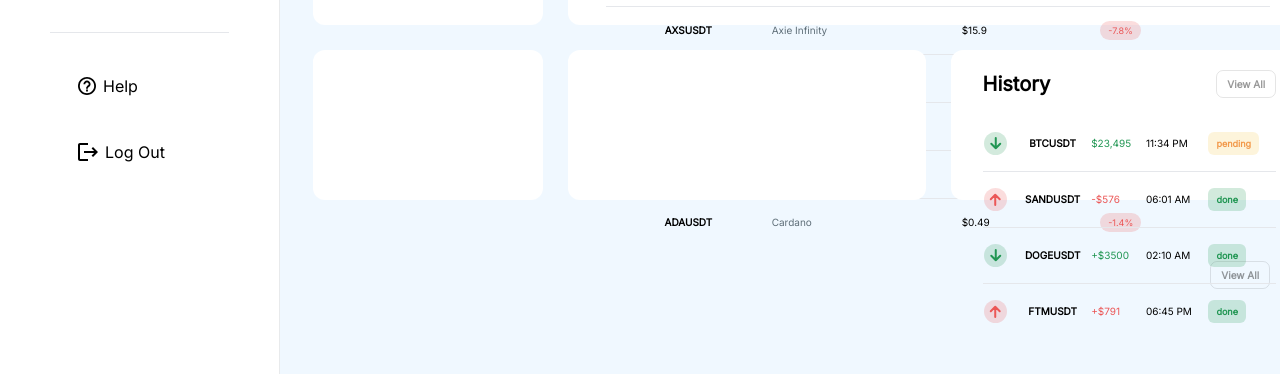
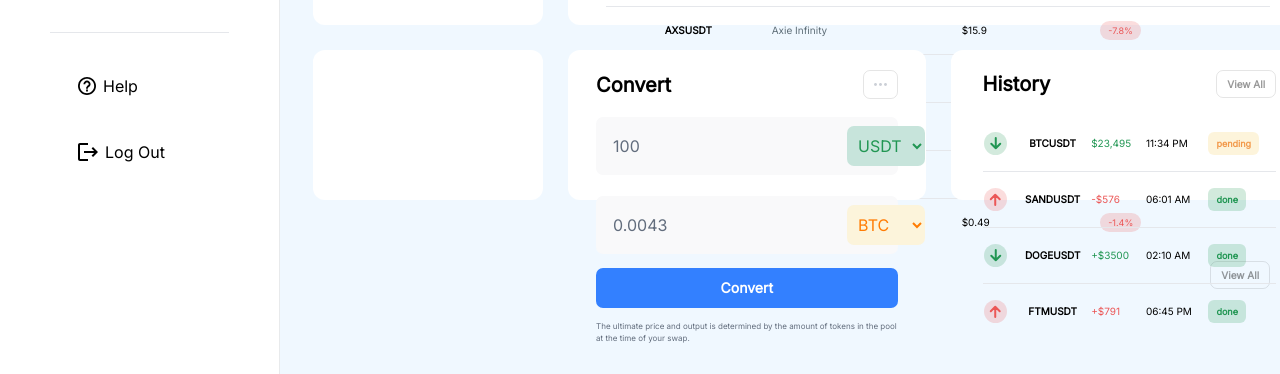
Before and after one commit to Joyontokarmakar/react-dashboard, a React (Vite) app: page / in a window 1280 px wide. Shown: the part 426-800 px from the top of the page. Built offline with nearby package versions, Linux system fonts and the light colour scheme.

Commit message:
convert card design done

```diff
--- a/src/components/dashboard/HistoryTable.jsx
+++ b/src/components/dashboard/HistoryTable.jsx
@@ -13,7 +13,7 @@ const HistoryTable = () => {
         <div>
             <div className={'mb-[18px] flex justify-between items-center'}>
                 <h2 className={'cardTitle'}>History</h2>
-                <button className={'viewAllBtn'}>View All</button>
+                <button className={'viewAllBtn px-[10px] py-[2px]'}>View All</button>
             </div>
             <table className={'w-full'}>
                 <tbody>
--- a/src/components/dashboard/MarketTable.jsx
+++ b/src/components/dashboard/MarketTable.jsx
@@ -41,7 +41,7 @@ const MarketTable = () => {
                     }
                 </tbody>
             </table>
-            <button className={'viewAllBtn block ml-auto mt-[15px]'}>View All</button>
+            <button className={'viewAllBtn block ml-auto mt-[15px] px-[10px] py-[2px]'}>View All</button>
         </div>
     )
 }
--- /dev/null
+++ b/src/components/dashboard/currencyConvert.jsx
@@ -0,0 +1,39 @@
+import menuDots from "../../assets/svgIcon/dots.svg"
+const CurrencyConvert = () => {
+    return (
+        <div>
+            <div className={'mb-[18px] flex justify-between items-center'}>
+                <h2 className={'cardTitle'}>Convert</h2>
+                <button className={'viewAllBtn px-[10px] py-3'}>
+                    <img src={menuDots} alt=""/>
+                </button>
+            </div>
+
+            <div>
+                <div className={'converterBody'}>
+                    <input type="text" value={'100'} className={'bg-transparent text-ashColor1 focus:outline-none'}/>
+                    <select name="" id="" className={'bg-lightGreen2 dark:bg-darkGreen2 text-lightGreen dark:text-darkGreen rounded-[7px] px-[7px] py-[9px]'}>
+                        <option value="usd" selected>USDT</option>
+                        <option value="btc">BTC</option>
+                        <option value="eth">ETH</option>
+                        <option value="sol">SOL</option>
+                        <option value="axs">AXS</option>
+                    </select>
+                </div>
+                <div className={'converterBody mt-[21px]'}>
+                    <input type="text" value={'0.0043'} className={'bg-transparent text-ashColor1 focus:outline-none'}/>
+                    <select name="" id="" className={'bg-lightOrange3 dark:bg-darkOrange3 text-lightOrange4 dark:text-darkOrange4 rounded-[7px] px-[7px] py-[9px]'}>
+                        <option value="usd">USDT</option>
+                        <option value="btc" selected>BTC</option>
+                        <option value="eth">ETH</option>
+                        <option value="sol">SOL</option>
+                        <option value="axs">AXS</option>
+                    </select>
+                </div>
+                <button className={'mt-[14px] py-2.5 rounded-[7px] block w-full text-sm font-semibold bg-lightBlue6 dark:bg-darkBlue6 text-white dark:text-darkPrimaryColor'}>Convert</button>
+                <p className={'mt-3 text-[8px] font-normal text-ashColor1'}>The ultimate price and output is determined by the amount of tokens in the pool at the time of your swap.</p>
+            </div>
+        </div>
+    )
+}
+export default CurrencyConvert
--- a/src/index.css
+++ b/src/index.css
@@ -43,7 +43,7 @@
 }
 
 .viewAllBtn{
-    @apply px-[10px] py-[2px] text-[10px] leading-[22px] font-semibold rounded-[7px] text-lightAsh3 dark:text-darkAsh3 border-[0.4px] border-lightAsh4 dark:border-darkAsh4
+    @apply text-[10px] leading-[22px] font-semibold rounded-[7px] text-lightAsh3 dark:text-darkAsh3 border-[0.4px] border-lightAsh4 dark:border-darkAsh4
 }
 
 .tableRow{
@@ -52,3 +52,7 @@
 .tableData{
     @apply align-middle whitespace-nowrap py-4 text-[10px] 2xl:text-xs
 }
+
+.converterBody{
+    @apply bg-lightAsh6 dark:bg-darkAsh6 pl-[17px] pr-2 py-[9px] rounded-[7px] flex justify-between items-center
+}
--- a/src/pages/home.jsx
+++ b/src/pages/home.jsx
@@ -3,6 +3,7 @@ import walletData from "../jsonData/wallet-data.js";
 import MarketTable from "../components/dashboard/MarketTable.jsx";
 import {useEffect, useState} from "react";
 import HistoryTable from "../components/dashboard/HistoryTable.jsx";
+import CurrencyConvert from "../components/dashboard/currencyConvert.jsx";
 
 const Home = () => {
     const [wallet, setWallet] = useState(walletData);
@@ -43,7 +44,7 @@ const Home = () => {
 
                 </div>
                 <div className={'grow dashboardCard w-[230px] 2xl:w-[366px] h-[150px] 2xl:h-[301px] px-[28px] pt-5 pb-[26px]'}>
-
+                    <CurrencyConvert/>
                 </div>
                 <div className={'grow dashboardCard w-[230px] 2xl:w-[622px] h-[150px] 2xl:h-[301px] px-8 py-5'}>
                     <HistoryTable/>
--- a/tailwind.config.js
+++ b/tailwind.config.js
@@ -25,6 +25,8 @@ export default {
         lightBlue4: "#2F80ED",
         lightBlue5: "#2F80ED33",
         darkBlue5: "#4690EF33",
+        lightBlue6: "#3380FF",
+        darkBlue6: "#4D91FF",
         lightYellow: "#FFEBCD",
         darkYellow: "#493824",
         lightYellow2: "#ff9c0733",
@@ -47,6 +49,8 @@ export default {
         darkGreen: "#26AB5F",
         lightGreen1: "#21965333",
         darkGreen1: "#26AB5F33",
+        lightGreen2: "#C7E4DB",
+        darkGreen2: "#23493D",
         lightRed: "#EB5757",
         darkRed: "#EE6E6E",
         lightRed1: "#EB575733",
@@ -55,6 +59,10 @@ export default {
         darkOrange1: "#F4A662",
         lightOrange2: "#F2C94C33",
         darkOrange2: "#f4D06433",
+        lightOrange3: "#FCF4DB",
+        darkOrange3: "#3C2E05",
+        lightOrange4: "#FF7C04",
+        darkOrange4: "#FF8B1E",
         lightAsh1: "#DDE1E438",
         darkAsh1: "#262C3038",
         lightAsh2: "#F8F8F9",
@@ -64,6 +72,8 @@ export default {
         darkAsh4: "#FFFFFF1A",
         lightAsh5: "##0000000D",
         darkAsh5: "#FFFFFF0D",
+        lightAsh6: "#F9F9FA",
+        darkAsh6: "#121212",
         ashColor1: "#626D7D",
         ashColor2: "#5E6E78",
         grayColor: "#E0E0E0",
```
